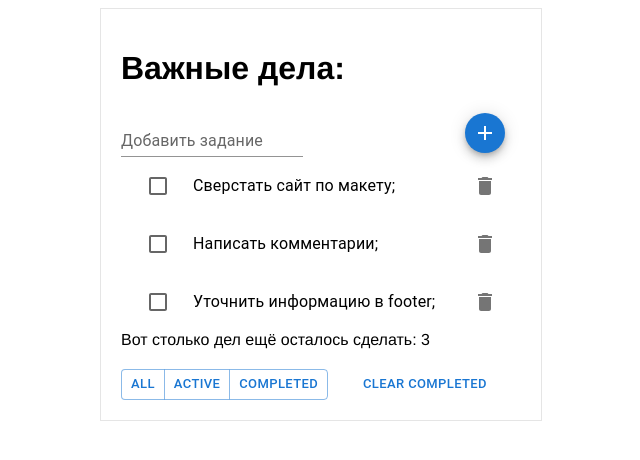
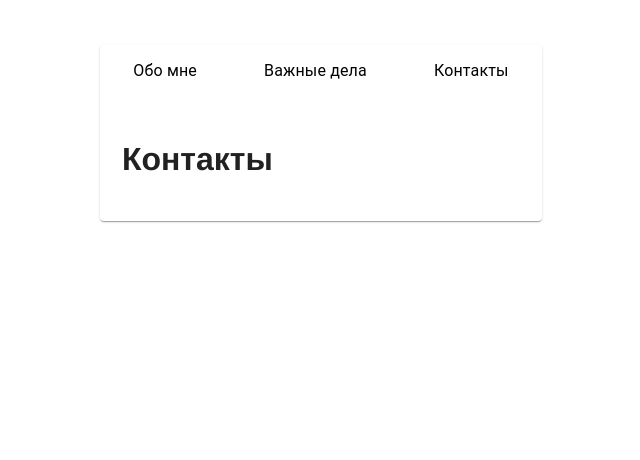
Before and after one commit to WebHeroSchool/React-proj_korzhov, a React app: page /contacts in a window 1280 px wide. Shown: the whole page, without its empty margins (319-959 px from the left). Built offline with nearby package versions, Linux system fonts and the light colour scheme.

Commit message:
react router

```diff
--- a/package.json
+++ b/package.json
@@ -9,6 +9,7 @@
     "@testing-library/user-event": "^13.5.0",
     "react": "^17.0.2",
     "react-dom": "^17.0.2",
+    "react-router-dom": "^6.2.2",
     "react-scripts": "5.0.0",
     "web-vitals": "^2.1.4"
   },
--- /dev/null
+++ b/src/components/About/About.js
@@ -0,0 +1,10 @@
+import React from 'react';
+import styles from './About.module.css';
+
+const About = () => (
+  <div className={styles.wrap}>
+    <h1 className={styles.title}>Обо мне</h1>
+  </div>
+);
+
+export default About;
--- /dev/null
+++ b/src/components/About/About.module.css
@@ -0,0 +1,6 @@
+.wrap {
+	font-family: Helvetica;
+	margin: auto;
+	padding: 5%;
+	text-align: left;
+}
--- a/src/components/App/App.js
+++ b/src/components/App/App.js
@@ -1,99 +1,32 @@
-import React, {useState, useEffect} from 'react';
-import ItemList from '../ItemList/ItemList';
-import InputItem from '../InputItem/InputItem';
-import Footer from '../Footer/Footer';
+import React from 'react';
+import { BrowserRouter as Router, Routes, Route, Link } from 'react-router-dom';
+import Card from '@mui/material/Card';
+import MenuItem from '@mui/material/MenuItem';
+import MenuList from '@mui/material/MenuList';
+
+import Todo from '../Todo/Todo';
+import About from '../About/About';
+import Contacts from '../Contacts/Contacts';
 import styles from './App.module.css';
 
-const App = () => {
-	const initialState = {
-		items : [
-			{
-				value: 'Сверстать сайт по макету',
-				id: 1,
-				isDone: false
-			},
-			{
-				value: 'Написать комментарии',
-				id: 2,
-				isDone: false
-			},
-			{
-				value: 'Уточнить информацию в footer',
-				id: 3,
-				isDone: false
-			}],
-		count: 3,
-		number: 3,
-		error: false
-	}
+const App = () => (
+		<Router>
+			<div className = {styles.wrap}>
+				<Card className={styles.card}>
+					<MenuList className={styles.menu}>
+						<Link to='/' className={styles.link}><MenuItem>Обо мне</MenuItem></Link>
+						<Link to='/todo' className={styles.link}><MenuItem>Важные дела</MenuItem></Link>
+						<Link to='/contacts' className={styles.link}><MenuItem>Контакты</MenuItem></Link>
+					</MenuList>
 
-	const [items, setItems] = useState(initialState.items);
-	const [count, setCount] = useState(initialState.count);
-	const [error, setError] = useState(initialState.error);
-	const [number, setNumber] = useState(initialState.number);
+					<Routes>
+						<Route path='/' exact element={<About/>} />
+						<Route path='/todo' element={<Todo/>} />
+						<Route path='/contacts' element={<Contacts/>} />
+					</Routes>
+				</Card>
 
-	useEffect(() => {
-		console.log('ComponentDidMount')
-	})
-
-	useEffect(() => {
-		console.log('ComponentDidUpdate')
-	})
-
-	const onClickDone = id => {
-		const newItemList = items.map(item => {
-			const newItem = {...item};
-			if (item.id === id) {
-				newItem.isDone = !item.isDone;
-			}
-		return newItem;
-		});
-
-		setItems (newItemList);
-	};
-
-	const onClickDelete = id => {
-		const newItemList = items.filter(item => item.id !==id)
-		setItems (newItemList)
-		setCount (count - 1)
-	};
-
-	const onClickAdd = value => {
-		if (value !=='') {
-			const newItemList = [
-				...items,
-					{
-						value,
-						isDone: false,
-						id: number + 1
-					}
-				]
-				setItems(newItemList)
-				setCount(count + 1)
-				setError(false)
-				setNumber(number + 1)
-		}
-		else {
-			setError(true)
-		}
-	};
-
-	return (
-		<div className = {styles.wrap}>
-		<h1>Важные дела:</h1>
-			<InputItem
-				onClickAdd={onClickAdd}
-				error={error}
-			/>
-			<ItemList
-				items = {items}
-				onClickDone={onClickDone}
-				onClickDelete={onClickDelete}
-			/>
-			<Footer count={count} />
-		</div>
-	);
-
-}
+			</div>
+		</Router>);
 
 export default App;
--- a/src/components/App/App.module.css
+++ b/src/components/App/App.module.css
@@ -1,7 +1,21 @@
 .wrap {
 	font-family: Helvetica;
-	margin: auto;
-	width: 400px;
-	padding: 20px;
-	border: solid 1px #E5E5E5;
+	display: flex;
+	justify-content: center;
+	margin: 30px 0;
 }
+.card {
+	width: 35%;
+  margin-top: 15px;
+}
+
+.link {
+	text-decoration: none;
+	color: black;
+}
+
+.menu {
+  display: flex;
+  justify-content: space-around;
+  margin-bottom: 0;
+}
--- /dev/null
+++ b/src/components/Contacts/Contacts.js
@@ -0,0 +1,10 @@
+import React from 'react';
+import styles from './Contacts.module.css'
+
+const Contacts = () => (
+  <div className={styles.wrap}>
+    <h1 className={styles.title}>Контакты</h1>
+  </div>
+);
+
+export default Contacts;
--- /dev/null
+++ b/src/components/Contacts/Contacts.module.css
@@ -0,0 +1,6 @@
+
+.wrap {
+  margin: auto;
+  padding: 5%;
+  text-align: left;
+}
--- /dev/null
+++ b/src/components/Todo/Todo.js
@@ -0,0 +1,100 @@
+import React, {useState, useEffect} from 'react';
+import CardContent  from '@mui/material/CardContent';
+import ItemList from '../ItemList/ItemList';
+import InputItem from '../InputItem/InputItem';
+import Footer from '../Footer/Footer';
+import styles from './Todo.module.css'
+
+const Todo = () => {
+	const initialState = {
+		items : [
+			{
+				value: 'Сверстать сайт по макету',
+				id: 1,
+				isDone: false
+			},
+			{
+				value: 'Написать комментарии',
+				id: 2,
+				isDone: false
+			},
+			{
+				value: 'Уточнить информацию в footer',
+				id: 3,
+				isDone: false
+			}],
+		count: 3,
+		number: 3,
+		error: false
+	}
+
+	const [items, setItems] = useState(initialState.items);
+	const [count, setCount] = useState(initialState.count);
+	const [error, setError] = useState(initialState.error);
+	const [number, setNumber] = useState(initialState.number);
+
+	useEffect(() => {
+		console.log('ComponentDidMount')
+	})
+
+	useEffect(() => {
+		console.log('ComponentDidUpdate')
+	})
+
+	const onClickDone = id => {
+		const newItemList = items.map(item => {
+			const newItem = {...item};
+			if (item.id === id) {
+				newItem.isDone = !item.isDone;
+			}
+		return newItem;
+		});
+
+		setItems (newItemList);
+	};
+
+	const onClickDelete = id => {
+		const newItemList = items.filter(item => item.id !==id)
+		setItems (newItemList)
+		setCount (count - 1)
+	};
+
+	const onClickAdd = value => {
+		if (value !=='') {
+			const newItemList = [
+				...items,
+					{
+						value,
+						isDone: false,
+						id: number + 1
+					}
+				]
+				setItems(newItemList)
+				setCount(count + 1)
+				setError(false)
+				setNumber(number + 1)
+		}
+		else {
+			setError(true)
+		}
+	};
+
+	return (
+		<CardContent>
+		<h1>Важные дела:</h1>
+			<InputItem
+				onClickAdd={onClickAdd}
+				error={error}
+			/>
+			<ItemList
+				items = {items}
+				onClickDone={onClickDone}
+				onClickDelete={onClickDelete}
+			/>
+			<Footer count={count} />
+		</CardContent>
+	);
+
+}
+
+export default Todo;
--- /dev/null
+++ b/src/components/Todo/Todo.module.css
@@ -0,0 +1,7 @@
+.wrap {
+	font-family: Helvetica;
+	margin: auto;
+	width: 400px;
+	padding: 20px;
+	border: solid 1px #E5E5E5;
+}
```
Also changed, not shown: 1 other file.
